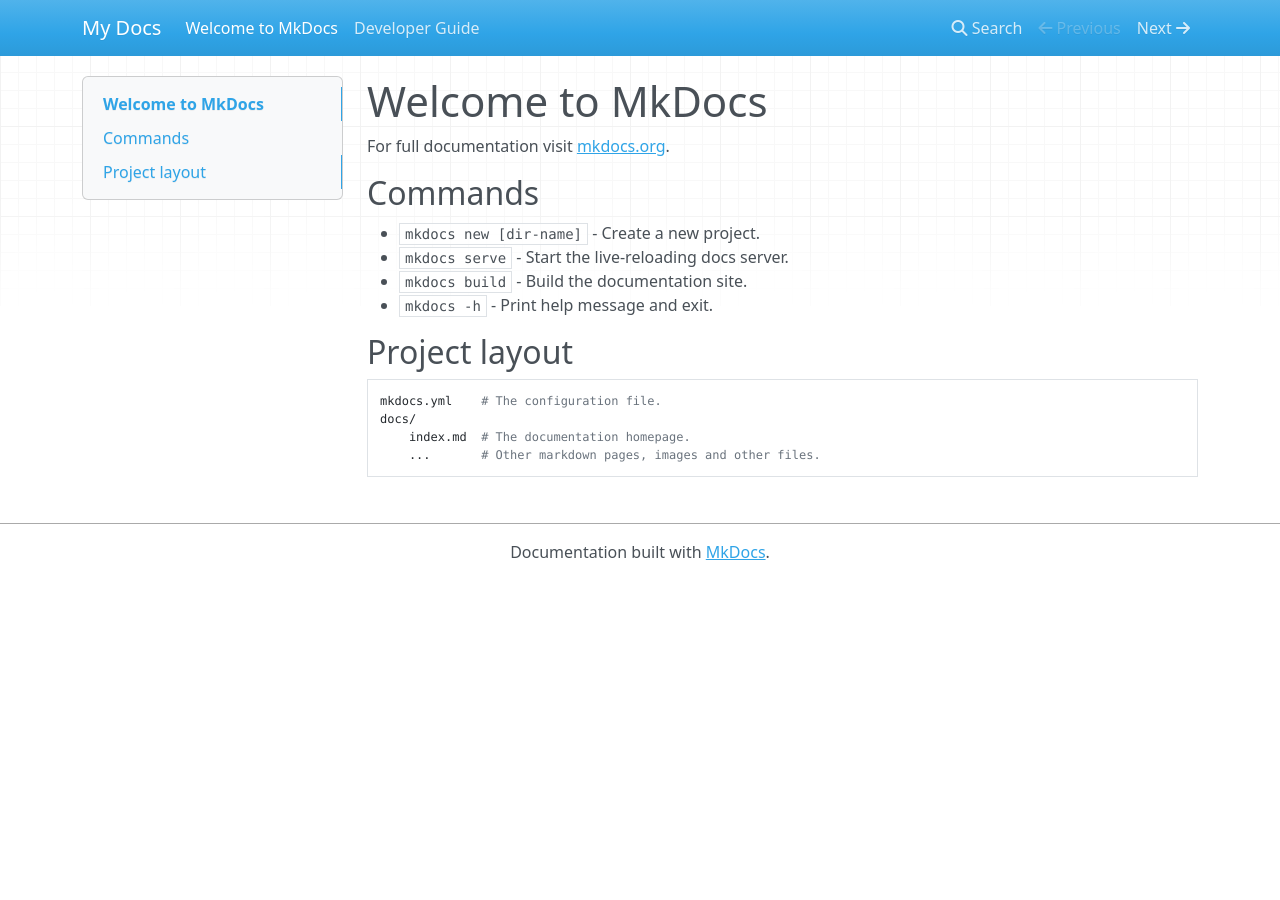
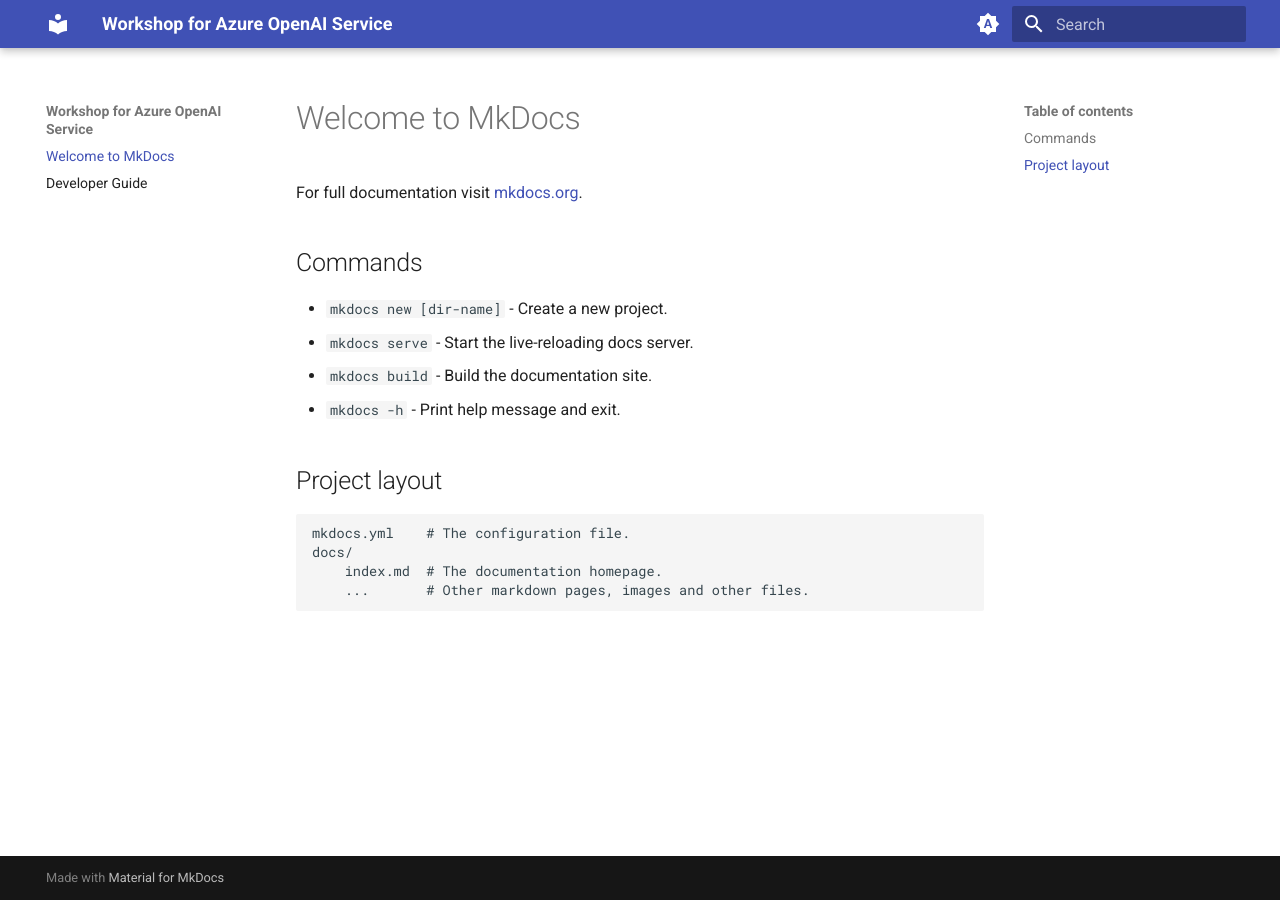
Before and after one commit to ks6088ts-labs/workshop-azure-openai, an MkDocs documentation site: the page built from docs/index.md, in a window 1280 px wide. Built offline with MkDocs 1.6.1 and Material for MkDocs 9.7.7, drawn with Linux system fonts in a browser that asks for light colours; nearby versions of some CDN libraries.

```diff
--- a/mkdocs.yml
+++ b/mkdocs.yml
@@ -1 +1,26 @@
-site_name: My Docs
+# yaml-language-server: $schema=https://squidfunk.github.io/mkdocs-material/schema.json
+site_name: Workshop for Azure OpenAI Service
+site_url: ""
+theme:
+  name: material
+  # https://squidfunk.github.io/mkdocs-material/setup/changing-the-colors/#automatic-light-dark-mode
+  palette:
+    # Palette toggle for automatic mode
+    - media: "(prefers-color-scheme)"
+      toggle:
+        icon: material/brightness-auto
+        name: Switch to light mode
+
+    # Palette toggle for light mode
+    - media: "(prefers-color-scheme: light)"
+      scheme: default
+      toggle:
+        icon: material/brightness-7
+        name: Switch to dark mode
+
+    # Palette toggle for dark mode
+    - media: "(prefers-color-scheme: dark)"
+      scheme: slate
+      toggle:
+        icon: material/brightness-4
+        name: Switch to system preference
```
Also changed, not shown: README.md (+1 -0 lines), 2 other files.
